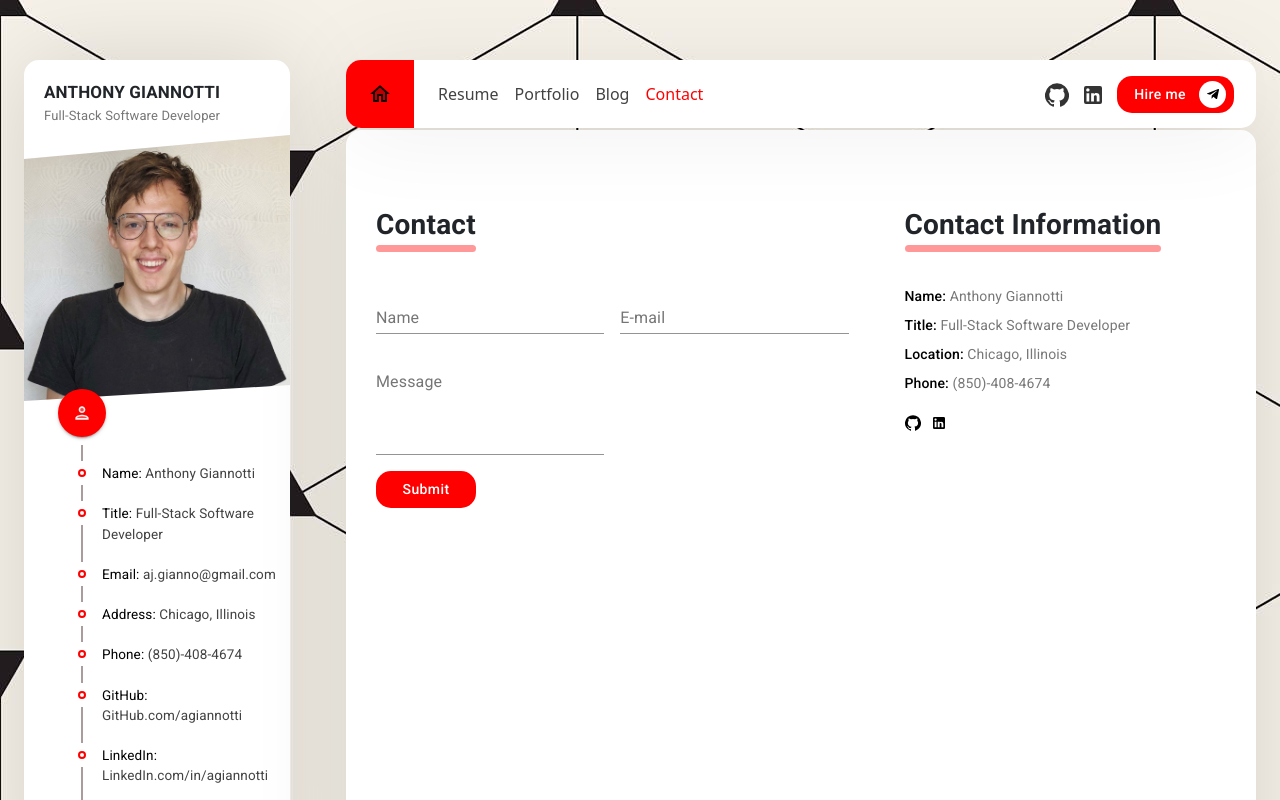
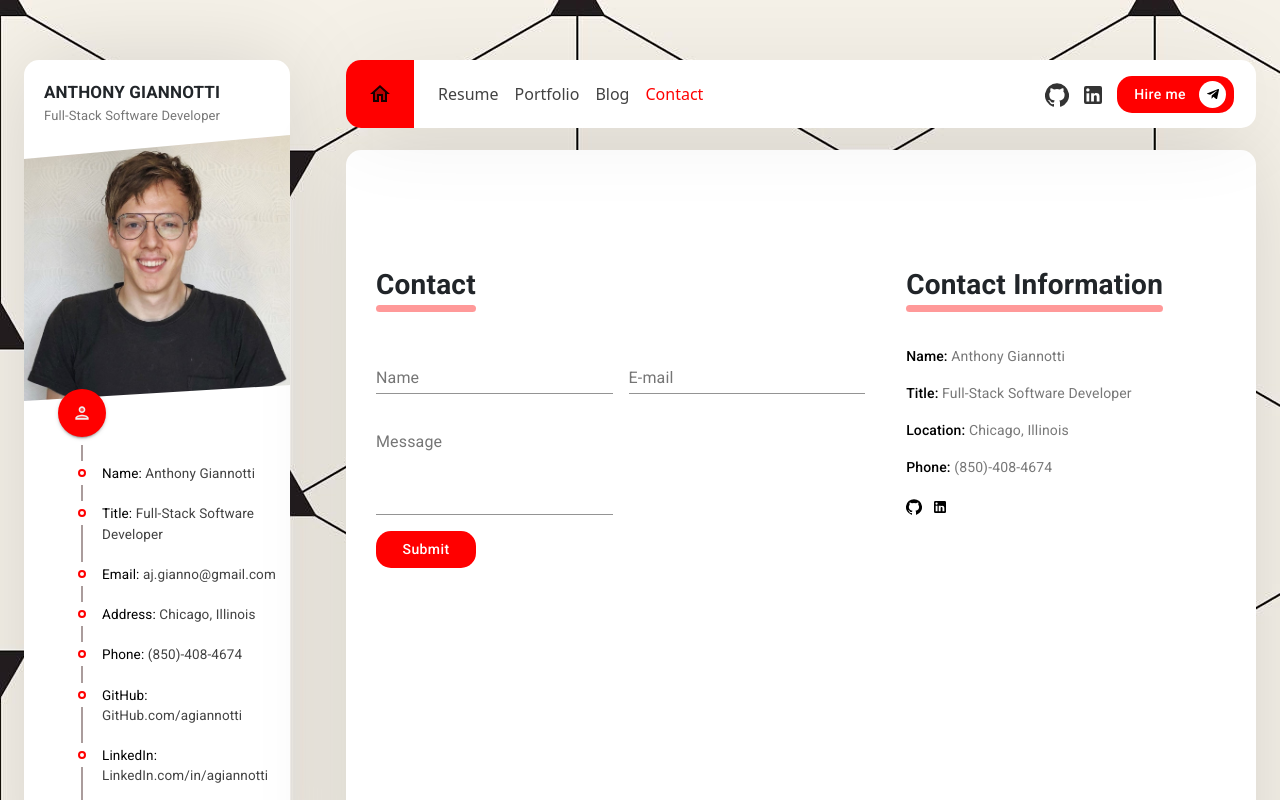
Before and after one commit to agiannotti/hello-portfolio, a React (Create React App) app: page /contact in a window 1280 px wide. Shown: the top 800 px of the page. Built offline with nearby package versions, Linux system fonts and the light colour scheme.

Commit message:
Contact Form Completed

```diff
--- a/src/App.css
+++ b/src/App.css
@@ -25,7 +25,7 @@
   margin-bottom: 30px !important;
 }
 
-.ml_25 {
+.ml_15 {
   margin-left: 25px !important;
 }
 
--- a/src/pages/Contact/Contact.js
+++ b/src/pages/Contact/Contact.js
@@ -8,11 +8,11 @@ const Contact = () => {
   return (
     <>
       {/* Contact */}
-      <Grid container spacing={7} className='section pt_45 pb_45'>
+      <Grid container spacing={2} className='section pt_45 pb_45 '>
         {/* Contact Form */}
         <Grid item xs={12} lg={7}>
           <Grid container>
-            <Grid item className='section_title mb_30'>
+            <Grid item className='section_title mb_30 top_30'>
               <span></span>
               <Typography className='section_typography' variant='h6'>
                 Contact
@@ -46,34 +46,34 @@ const Contact = () => {
         {/* Contact Information */}
         <Grid item xs={12} lg={5}>
           <Grid container>
-            <Grid item className='section_title mb_30'>
+            <Grid item className='section_title mb_30  ml_15 top_30'>
               <span></span>
-              <Typography className='section_typography' variant='h6'>
+              <Typography className='section_typography ' variant='h6'>
                 Contact Information
               </Typography>
             </Grid>
             <Grid item xs={12}>
-              <Grid container spacing={1}>
+              <Grid container spacing={2}>
                 <Grid item xs={12}>
-                  <Typography className='contactInfo_item'>
+                  <Typography className='contactInfo_item ml_15'>
                     <span>Name: </span>
                     {resumeData.name}
                   </Typography>
                 </Grid>
                 <Grid item xs={12}>
-                  <Typography className='contactInfo_item'>
+                  <Typography className='contactInfo_item ml_15'>
                     <span>Title: </span>
                     {resumeData.title}
                   </Typography>
                 </Grid>
                 <Grid item xs={12}>
-                  <Typography className='contactInfo_item'>
+                  <Typography className='contactInfo_item ml_15'>
                     <span>Location: </span>
                     {resumeData.address}
                   </Typography>
                 </Grid>
                 <Grid item xs={12}>
-                  <Typography className='contactInfo_item'>
+                  <Typography className='contactInfo_item ml_15'>
                     <span>Phone: </span>
                     {resumeData.phone}
                   </Typography>
@@ -81,7 +81,7 @@ const Contact = () => {
               </Grid>
             </Grid>
             <Grid item xs={12}>
-              <Grid container className='contactInfo_socialsContainer'>
+              <Grid container className='contactInfo_socialsContainer ml_15'>
                 {Object.keys(resumeData.socials).map((key) => (
                   <Grid item className='contactInfo_social'>
                     <a href={resumeData.socials[key].link}>
```
